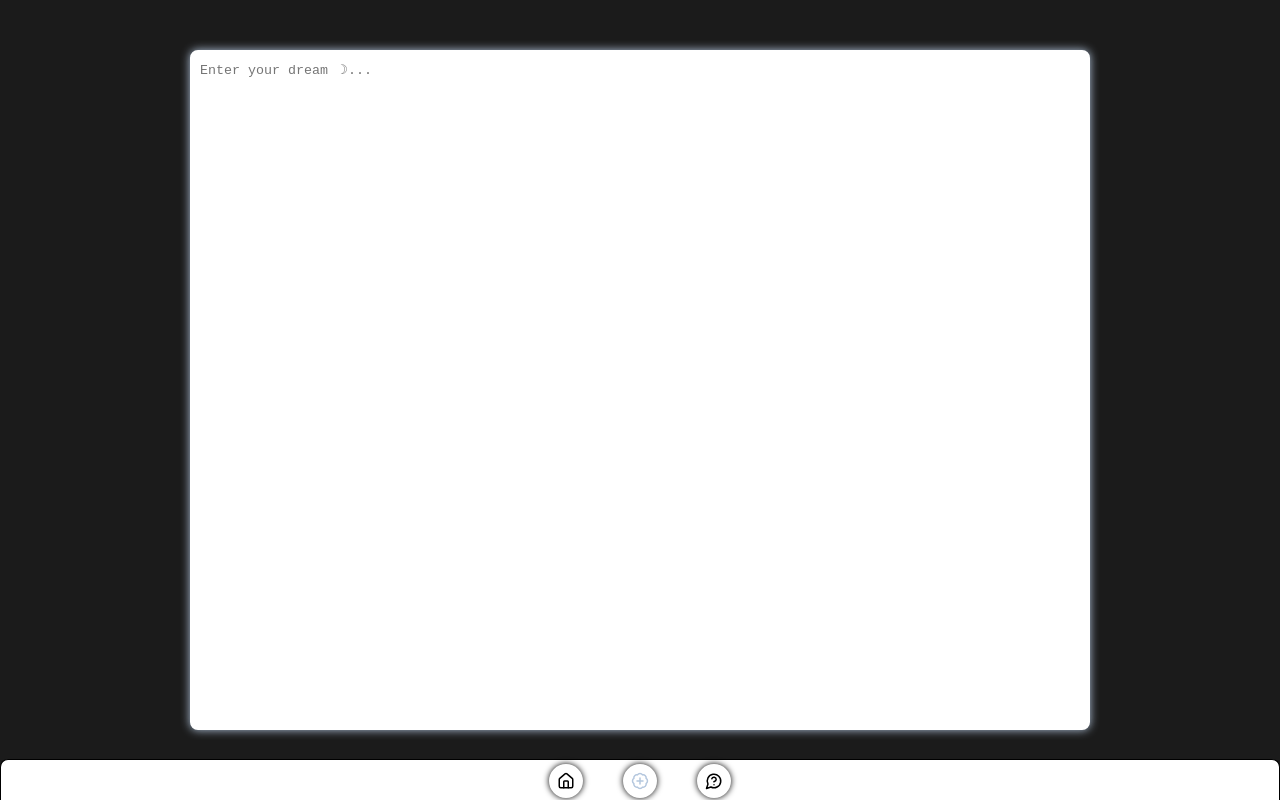
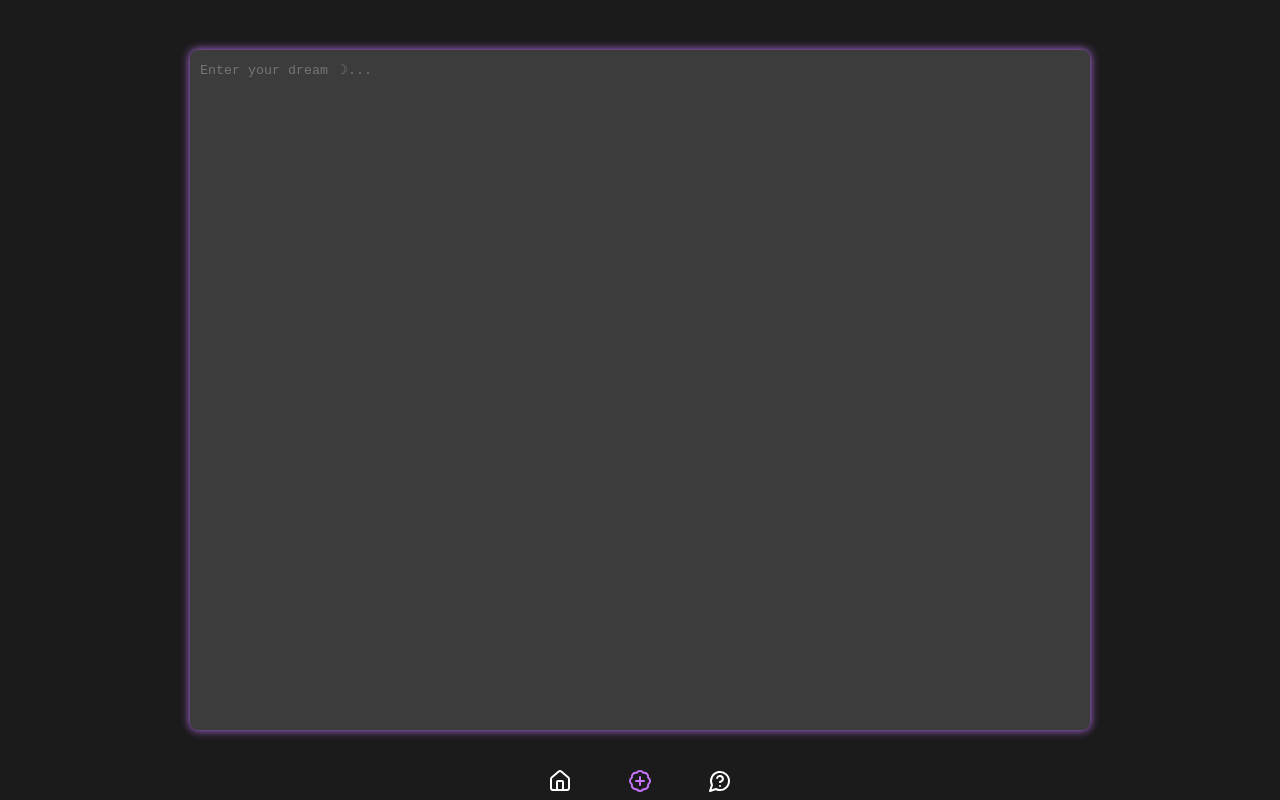
Before and after one commit to colepuls/Dream-Keeper, a React (Vite) app: page /create in a window 1280 px wide. Built offline with nearby package versions, Linux system fonts and the light colour scheme.

Commit message:
Styled entire website, fixed scrolling issue

```diff
--- a/src/assets/AIChat.css
+++ b/src/assets/AIChat.css
@@ -3,6 +3,16 @@ html, body {
   margin: 0;
   overflow: hidden;
   font-family: arial;
+}
+
+@keyframes cycleBackgroundColors {
+  0%   { background-color: rgb(200, 118, 255); }
+  16%  { background-color: rgb(169, 40, 255); }
+  33%  { background-color: rgb(115, 10, 185); }
+  50%  { background-color: rgb(93, 40, 128); }
+  66%  { background-color: rgb(105, 29, 156); }
+  83%  { background-color: rgb(141, 84, 180); }
+  100% { background-color: rgb(200, 118, 255); }
 }
 
 .header {
@@ -12,6 +22,7 @@ html, body {
   margin-bottom: 20px;
   font-size: 24px;
   font-weight: bold;
+  color: white;
 }
 
 .container {
@@ -63,11 +74,11 @@ html, body {
   padding-left: 10px;
   padding-top: 4px;
   color: white;
-  background-color: #333;
+  background-color: rgb(60, 60, 60);
   user-select: none;
   outline: none;
   line-height: 36px;
-  border: navy;
+  border: none
 }
 
 .input-text:focus {
@@ -82,6 +93,9 @@ html, body {
   color: black;
   border: none;
   border-radius: 6px;
+  animation: cycleBackgroundColors 2s linear infinite;
+  font-weight: bold;
+  font-family: Arial, Helvetica, sans-serif;
 }
 
 .bubble {
--- a/src/assets/DreamCard.css
+++ b/src/assets/DreamCard.css
@@ -13,12 +13,12 @@
   align-items: center;
   flex-direction: column;
   justify-content: center;
-  background-color: rgb(255, 255, 255);
+  background-color: rgb(60, 60, 60);
   border: none;
   border-radius: 8px;
   padding: 20px 16px;
   margin-bottom: 20px;
-  color: rgb(78, 78, 78);
+  color: rgb(47, 47, 47);
   font-size: 1.1em;
   box-shadow: 0 0 4px rgba(0, 0, 0, 0.742);
   word-wrap: break-word;
@@ -38,6 +38,7 @@
 .card p {
   flex: 1;
   text-align: center;
+  color: white;
 }
 
 .menu-button {
--- a/src/assets/Modal.css
+++ b/src/assets/Modal.css
@@ -1,10 +1,11 @@
-@keyframes cycleColorsShadow {
-  0% {box-shadow: 0 0 10px lightblue;}
-  20% {box-shadow: 0 0 10px lightcoral;}
-  40% {box-shadow: 0 0 10px lightgreen;}
-  60% {box-shadow: 0 0 10px lightsalmon;}
-  80% {box-shadow: 0 0 10px lightyellow;}
-  100% {box-shadow: 0 0 10px lightsteelblue;}
+@keyframes cyclePColorsShadow {
+  0% {box-shadow: 0 0 10px rgb(200, 118, 255);}
+  16% {box-shadow: 0 0 10px rgb(169, 40, 255);}
+  33% {box-shadow: 0 0 10px rgb(115, 10, 185);}
+  50% {box-shadow: 0 0 10px rgb(93, 40, 128);}
+  66% {box-shadow: 0 0 10px rgb(105, 29, 156);}
+  83% {box-shadow: 0 0 10px rgb(141, 84, 180);}
+  100% {box-shadow: 0 0 10px rgb(200, 118, 255);}
 }
 
 .modal {
@@ -18,13 +19,13 @@
 }
 
 .modal-box {
-  background: white;
-  border: 2px solid white;
+  background: rgb(27, 27, 27);
+  border: 2px solid rgb(27, 27, 27);
   border-radius: 10px;
   padding: 24px 32px;
   width: 320px;
-  animation: cycleColorsShadow 2s linear infinite;
-  color: rgb(27, 27, 27);
+  animation: cyclePColorsShadow 2s linear infinite;
+  color: white;
   display: flex;
   flex-direction: column;
   gap: 12px;
@@ -36,9 +37,9 @@
   padding: 6px 8px;
   font-size: 1em;
   border-radius: 4px;
-  border: 0.5px solid rgb(27, 27, 27);
-  background: white;
-  color: rgb(27, 27, 27);
+  border: 0.5px solid rgb(60, 60, 60);
+  background: rgb(60, 60, 60);
+  color: white;
 }
 
 .modal-box button {
@@ -59,7 +60,7 @@
 }
 
 #titleCancel {
-  background: lightgray;
+  background: rgb(155, 155, 155);
   color: rgb(27, 27, 27);
   transition: opacity 0.2s;
 }
--- a/src/assets/Navigator.css
+++ b/src/assets/Navigator.css
@@ -1,17 +1,18 @@
-@keyframes cycleColors {
-  0% {stroke:lightblue;}
-  20% {stroke:lightcoral;}
-  40% {stroke:lightgreen;}
-  60% {stroke:lightsalmon;}
-  80% {stroke:lightyellow;}
-  100% {stroke:lightsteelblue;}
+@keyframes cyclePColors {
+  0%   { stroke: rgb(200, 118, 255); }
+  16%  { stroke: rgb(169, 40, 255); }
+  33%  { stroke: rgb(115, 10, 185); }
+  50%  { stroke: rgb(93, 40, 128); }
+  66%  { stroke: rgb(105, 29, 156); }
+  83%  { stroke: rgb(141, 84, 180); }
+  100% { stroke: rgb(200, 118, 255); }
 }
 
 .navigator-container {
   position: fixed;
   bottom: 0;
   width: 100%;
-  background-color: white;
+  background-color: rgb(27, 27, 27);
   text-align: center;
   z-index: 300;
   padding-bottom: 60px;
@@ -25,14 +26,13 @@
   border-top: solid;
   border-right: solid;
   border-left: solid;
-  border-color: black;
-  border-width: 0.5px;
   height: 40px;
+  border: none;
 }
 
 .color-animate {
   stroke: white;
-  animation: cycleColors 2s linear infinite;
+  animation: cyclePColors 2s linear infinite;
 }
 
 .create-button {
@@ -64,7 +64,7 @@
   transition: background-color 0.2s;
   margin-top: 2px;
   transition: opacity 0.2s;
-  box-shadow: 0 0 6px black;
+  /*box-shadow: 0 0 6px black;*/
   cursor: pointer;
 }
 
--- a/src/assets/dreamInput.css
+++ b/src/assets/dreamInput.css
@@ -1,10 +1,11 @@
-@keyframes cycleColorsShadow {
-  0% {box-shadow: 0 0 10px lightblue;}
-  20% {box-shadow: 0 0 10px lightcoral;}
-  40% {box-shadow: 0 0 10px lightgreen;}
-  60% {box-shadow: 0 0 10px lightsalmon;}
-  80% {box-shadow: 0 0 10px lightyellow;}
-  100% {box-shadow: 0 0 10px lightsteelblue;}
+@keyframes cyclePColorsShadow {
+  0% {box-shadow: 0 0 10px rgb(200, 118, 255);}
+  16% {box-shadow: 0 0 10px rgb(169, 40, 255);}
+  33% {box-shadow: 0 0 10px rgb(115, 10, 185);}
+  50% {box-shadow: 0 0 10px rgb(93, 40, 128);}
+  66% {box-shadow: 0 0 10px rgb(105, 29, 156);}
+  83% {box-shadow: 0 0 10px rgb(141, 84, 180);}
+  100% {box-shadow: 0 0 10px rgb(200, 118, 255);}
 }
 
 body {
@@ -30,15 +31,16 @@ body {
   padding-top: 10px;
   box-sizing: border-box;
   resize: none;
-  background-color: white;
+  background-color: rgb(60, 60, 60);
   border-radius: 8px;
-  box-shadow: 0 0 5px rgba(255, 255, 255, 0.742);
+  box-shadow: 0 0 5px rgba(60, 60, 60, 0.742);
   color: rgb(27, 27, 27);
   padding-left: 8px;
   padding-right: 8px;
-  border-color: white;
+  border-color: rgb(60, 60, 60);
   border-width: 2px;
-  animation: cycleColorsShadow 2s linear infinite;
+  animation: cyclePColorsShadow 2s linear infinite;
+  color: white;
 }
 
 .textbox:focus {
--- a/src/assets/home.css
+++ b/src/assets/home.css
@@ -16,6 +16,7 @@ body {
   width: 100%;
   margin-top: 0px;
   padding-top: 8px;
+  padding-bottom: 62px;
 
   scrollbar-width: none; /* Firefox */
   -ms-overflow-style: none; /* Internet Explorer 10+ */
@@ -37,7 +38,7 @@ body {
   border-radius: 8px;
   border: none;
   font-size: 16px;
-  background-color: #333;
+  background-color: rgb(60, 60, 60);
   color: white;
 }
 
--- a/src/components/DreamCard.jsx
+++ b/src/components/DreamCard.jsx
@@ -52,7 +52,7 @@ export default function DreamCard({ dream, onEdit, onDelete }) {
           toggleMenu(e);
         }}
       >
-        <EllipsisVertical color="rgb(78, 78, 78)" />
+        <EllipsisVertical color="black" />
       </button>
 
       {showMenu && (
--- a/src/components/Home.jsx
+++ b/src/components/Home.jsx
@@ -61,7 +61,7 @@ export default function Home() {
         const keywords = res.split(',').map(k => k.trim().toLowerCase()).filter(k => k);
 
         const matches = dreams.filter(dream => {
-          const text = `${dream.title} ${dream.text} ${dream.mood}`.toLowerCase();
+          const text = `${dream.title} ${dream.mood}`.toLowerCase();
           return keywords.some(k => text.includes(k));
         });
         setFilteredDreams(matches);
--- a/src/components/Navigator.jsx
+++ b/src/components/Navigator.jsx
@@ -6,15 +6,15 @@ export default function Navigator() {
   return (
     <div className="navigator-container">
         <Link to="/" className="home-button">
-          <House color="black" size={18} />
+          <House color="white" size={24} />
         </Link>
 
         <Link to="/create" className="create-button">
-          <BadgePlus className="color-animate" color="black" size={18} />
+          <BadgePlus className="color-animate" color="white" size={24} />
         </Link>
 
         <Link to="/AskAI" className="help-button">
-          <MessageCircleQuestion color="black" size={18}/>
+          <MessageCircleQuestion color="white" size={24}/>
         </Link>
     </div>
   );
```
